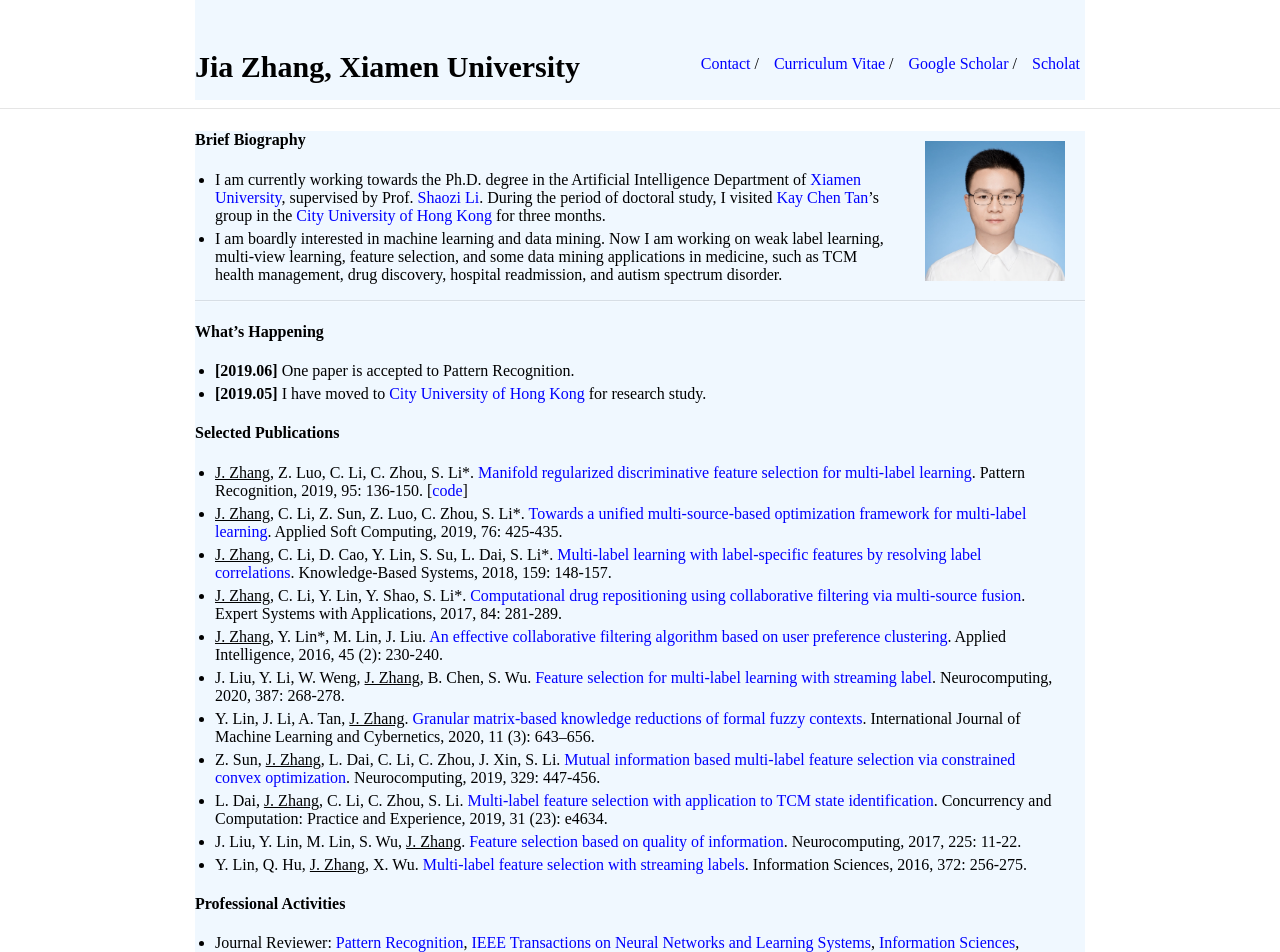
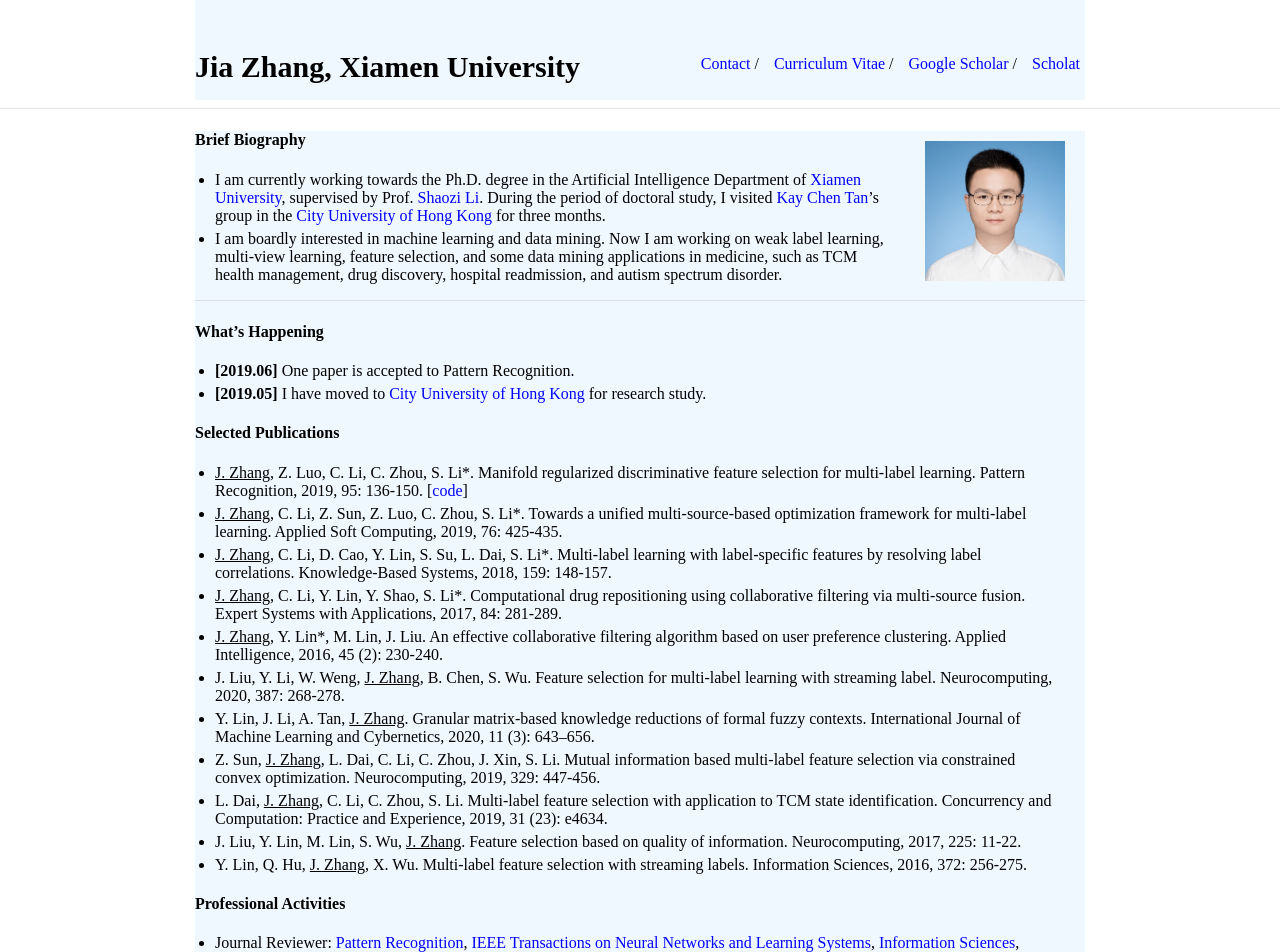
Before and after one commit to jiazhang-ml/jiazhang-ml.github.io, a Jekyll site: the page built from index.md, in a window 1280 px wide. Shown: the top 952 px of the page. Built offline with Jekyll 4.4.1, drawn with Linux system fonts in a browser that asks for light colours; part of the change alters nothing that is shown.

```diff
--- a/index.md
+++ b/index.md
@@ -18,17 +18,17 @@ layout: default
 
 #### Selected Publications
 
-* <u>J. Zhang</u>, Z. Luo, C. Li, C. Zhou, S. Li\*. [Manifold regularized discriminative feature selection for multi-label learning](https://www.sciencedirect.com/science/article/abs/pii/S0031320319302341). Pattern Recognition, 2019, 95: 136-150. [[code](MDFS-master.zip)]
-* <u>J. Zhang</u>, C. Li, Z. Sun, Z. Luo, C. Zhou, S. Li\*. [Towards a unified multi-source-based optimization framework for multi-label learning](https://www.sciencedirect.com/science/article/abs/pii/S1568494618307051). Applied Soft Computing, 2019, 76: 425-435.
-* <u>J. Zhang</u>, C. Li, D. Cao, Y. Lin, S. Su, L. Dai, S. Li\*. [Multi-label learning with label-specific features by resolving label correlations](https://www.sciencedirect.com/science/article/abs/pii/S0950705118303472). Knowledge-Based Systems, 2018, 159: 148-157.
-* <u>J. Zhang</u>, C. Li, Y. Lin, Y. Shao, S. Li\*. [Computational drug repositioning using collaborative filtering via multi-source fusion](https://www.sciencedirect.com/science/article/pii/S0957417417303202). Expert Systems with Applications, 2017, 84: 281-289.
-* <u>J. Zhang</u>, Y. Lin\*, M. Lin, J. Liu. [An effective collaborative filtering algorithm based on user preference clustering](https://link.springer.com/article/10.1007/s10489-015-0756-9). Applied Intelligence, 2016, 45 (2): 230-240.
-* J. Liu, Y. Li, W. Weng, <u>J. Zhang</u>, B. Chen, S. Wu. [Feature selection for multi-label learning with streaming label](https://www.sciencedirect.com/science/article/abs/pii/S0925231220300242). Neurocomputing, 2020, 387: 268-278.
-* Y. Lin, J. Li, A. Tan, <u>J. Zhang</u>. [Granular matrix-based knowledge reductions of formal fuzzy contexts](https://link.springer.com/article/10.1007/s13042-019-01022-4). International Journal of Machine Learning and Cybernetics, 2020, 11 (3): 643–656.
-* Z. Sun, <u>J. Zhang</u>, L. Dai, C. Li, C. Zhou, J. Xin, S. Li. [Mutual information based multi-label feature selection via constrained convex optimization](https://www.sciencedirect.com/science/article/abs/pii/S0925231218312360). Neurocomputing, 2019, 329: 447-456.
-* L. Dai, <u>J. Zhang</u>, C. Li, C. Zhou, S. Li. [Multi‐label feature selection with application to TCM state identification](https://onlinelibrary.wiley.com/doi/abs/10.1002/cpe.4634). Concurrency and Computation: Practice and Experience, 2019, 31 (23): e4634.
-* J. Liu, Y. Lin, M. Lin, S. Wu, <u>J. Zhang</u>. [Feature selection based on quality of information](https://www.sciencedirect.com/science/article/abs/pii/S0925231216312991). Neurocomputing, 2017, 225: 11-22.
-* Y. Lin, Q. Hu, <u>J. Zhang</u>, X. Wu. [Multi-label feature selection with streaming labels](https://www.sciencedirect.com/science/article/pii/S0020025516306120). Information Sciences, 2016, 372: 256-275.
+* <u>J. Zhang</u>, Z. Luo, C. Li, C. Zhou, S. Li\*. Manifold regularized discriminative feature selection for multi-label learning. Pattern Recognition, 2019, 95: 136-150. [[code](MDFS-master.zip)]
+* <u>J. Zhang</u>, C. Li, Z. Sun, Z. Luo, C. Zhou, S. Li\*. Towards a unified multi-source-based optimization framework for multi-label learning. Applied Soft Computing, 2019, 76: 425-435.
+* <u>J. Zhang</u>, C. Li, D. Cao, Y. Lin, S. Su, L. Dai, S. Li\*. Multi-label learning with label-specific features by resolving label correlations. Knowledge-Based Systems, 2018, 159: 148-157.
+* <u>J. Zhang</u>, C. Li, Y. Lin, Y. Shao, S. Li\*. Computational drug repositioning using collaborative filtering via multi-source fusion. Expert Systems with Applications, 2017, 84: 281-289.
+* <u>J. Zhang</u>, Y. Lin\*, M. Lin, J. Liu. An effective collaborative filtering algorithm based on user preference clustering. Applied Intelligence, 2016, 45 (2): 230-240.
+* J. Liu, Y. Li, W. Weng, <u>J. Zhang</u>, B. Chen, S. Wu. Feature selection for multi-label learning with streaming label. Neurocomputing, 2020, 387: 268-278.
+* Y. Lin, J. Li, A. Tan, <u>J. Zhang</u>. Granular matrix-based knowledge reductions of formal fuzzy contexts. International Journal of Machine Learning and Cybernetics, 2020, 11 (3): 643–656.
+* Z. Sun, <u>J. Zhang</u>, L. Dai, C. Li, C. Zhou, J. Xin, S. Li. Mutual information based multi-label feature selection via constrained convex optimization. Neurocomputing, 2019, 329: 447-456.
+* L. Dai, <u>J. Zhang</u>, C. Li, C. Zhou, S. Li. Multi‐label feature selection with application to TCM state identification. Concurrency and Computation: Practice and Experience, 2019, 31 (23): e4634.
+* J. Liu, Y. Lin, M. Lin, S. Wu, <u>J. Zhang</u>. Feature selection based on quality of information. Neurocomputing, 2017, 225: 11-22.
+* Y. Lin, Q. Hu, <u>J. Zhang</u>, X. Wu. Multi-label feature selection with streaming labels. Information Sciences, 2016, 372: 256-275.
 
 #### Professional Activities
 
```
